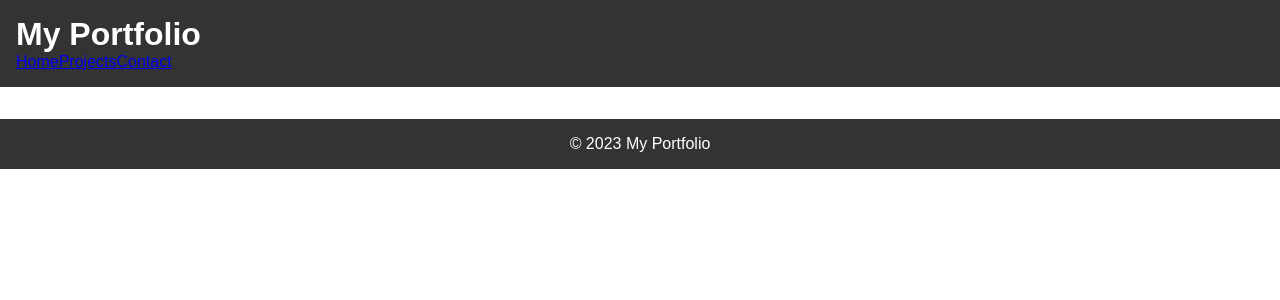
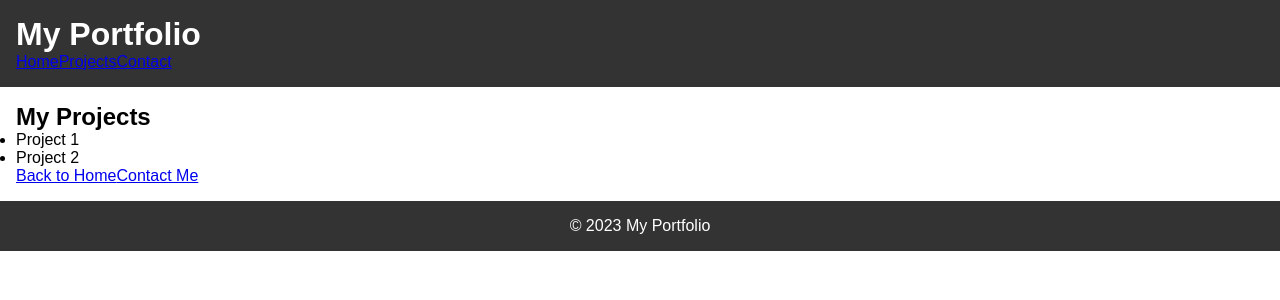
Before and after one commit to Ryoichi1222/Nuxt-portfolio, a Nuxt app: page /work in a window 1280 px wide. Shown: the top 300 px of the page. Built offline with nearby package versions, Linux system fonts and the light colour scheme.

Commit message:
work.vue

```diff
--- /dev/null
+++ b/pages/work.vue
@@ -0,0 +1,22 @@
+<template>
+    <div>
+      <h2>My Projects</h2>
+      <ul>
+        <li>Project 1</li>
+        <li>Project 2</li>
+        <!-- Add more projects as needed -->
+      </ul>
+      <nuxt-link to="/">Back to Home</nuxt-link>
+      <nuxt-link to="/contact">Contact Me</nuxt-link>
+    </div>
+  </template>
+
+  <script>
+  export default {
+    name: 'Projects',
+  }
+  </script>
+
+  <style scoped>
+  /* Add your styles here */
+  </style>
```
